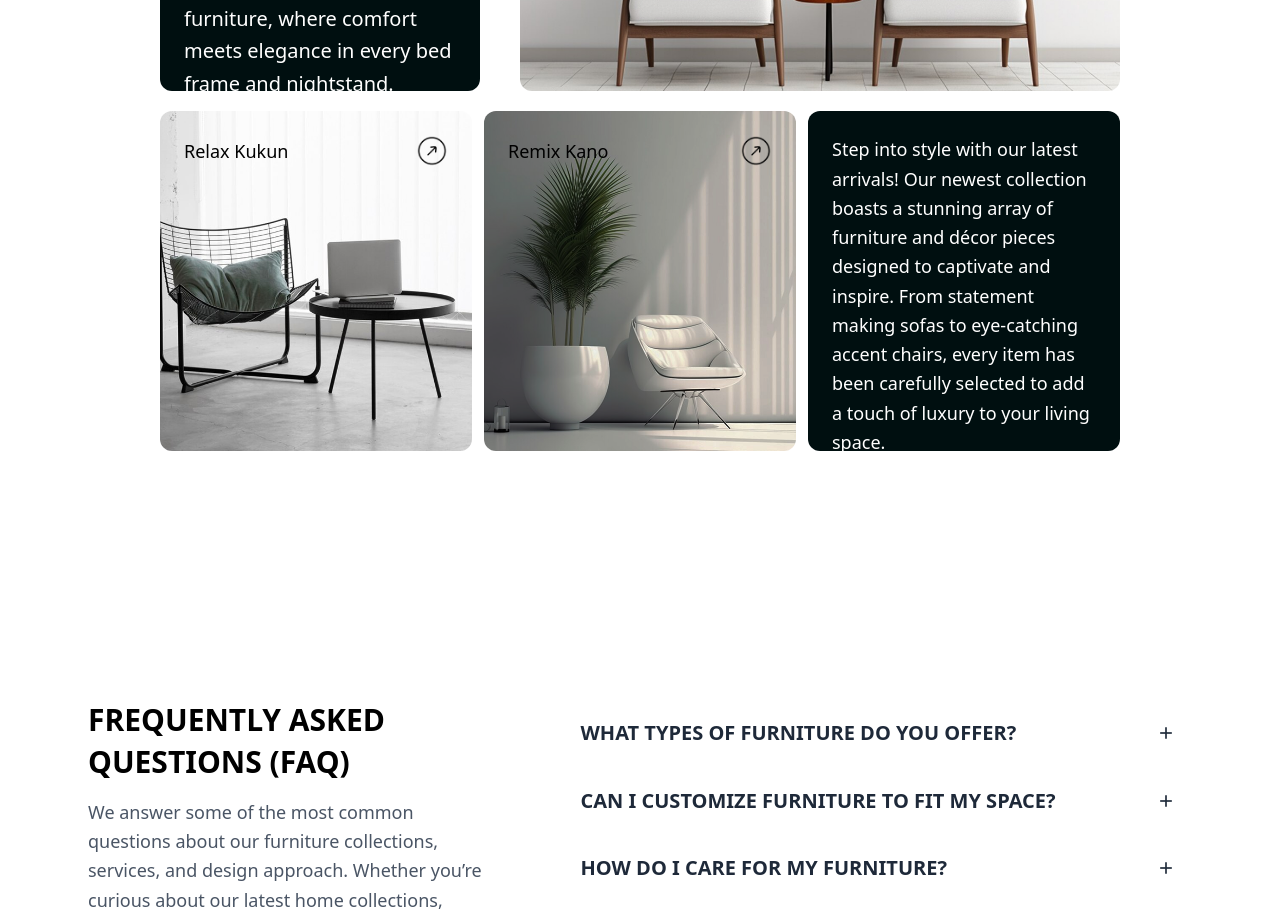
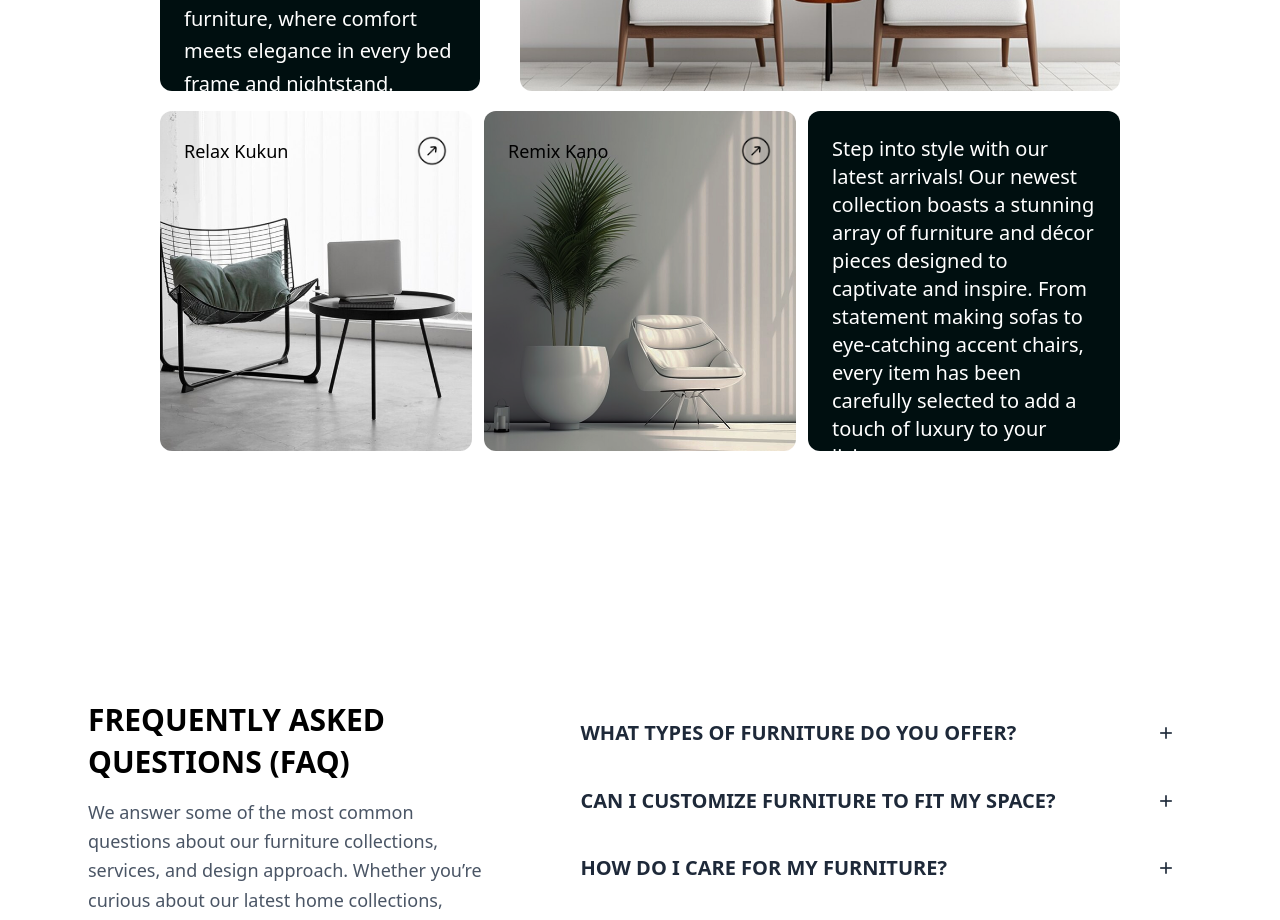
Before and after one commit to israelope/Nexus-Furniture, a React (Vite) app: page / in a window 1280 px wide. Shown: the part 5780-6700 px from the top of the page. Built offline with nearby package versions, Linux system fonts and the light colour scheme.

Commit message:
Update overlap text

```diff
--- a/src/Components/ProductSlider.jsx
+++ b/src/Components/ProductSlider.jsx
@@ -69,7 +69,7 @@
           1280: { slidesPerView: 4 },
         }}
         pagination={{ clickable: true }}
-        autoplay={{ delay: 3000 }}
+        autoplay={{ delay: 2500 }}
         loop={true}
         onInit={(swiper) => {
           // Link refs AFTER swiper is initialized
--- a/src/Sections/Arrival.jsx
+++ b/src/Sections/Arrival.jsx
@@ -95,7 +95,7 @@
           </div>
         </div>
         <div className="relative bg-[#000f10] w-full md:w-3/9 h-[200px] md:h-full rounded-xl flex flex-col justify-start p-6">
-          <h1 className="text-white font-medium text-sm md:text-lg leading-relaxed">
+          <h1 className="text-white font-medium text-sm md:text-xl">
             Step into style with our latest arrivals! Our newest collection
             boasts a stunning array of furniture and décor pieces designed to
             captivate and inspire. From statement making sofas to eye-catching
```
